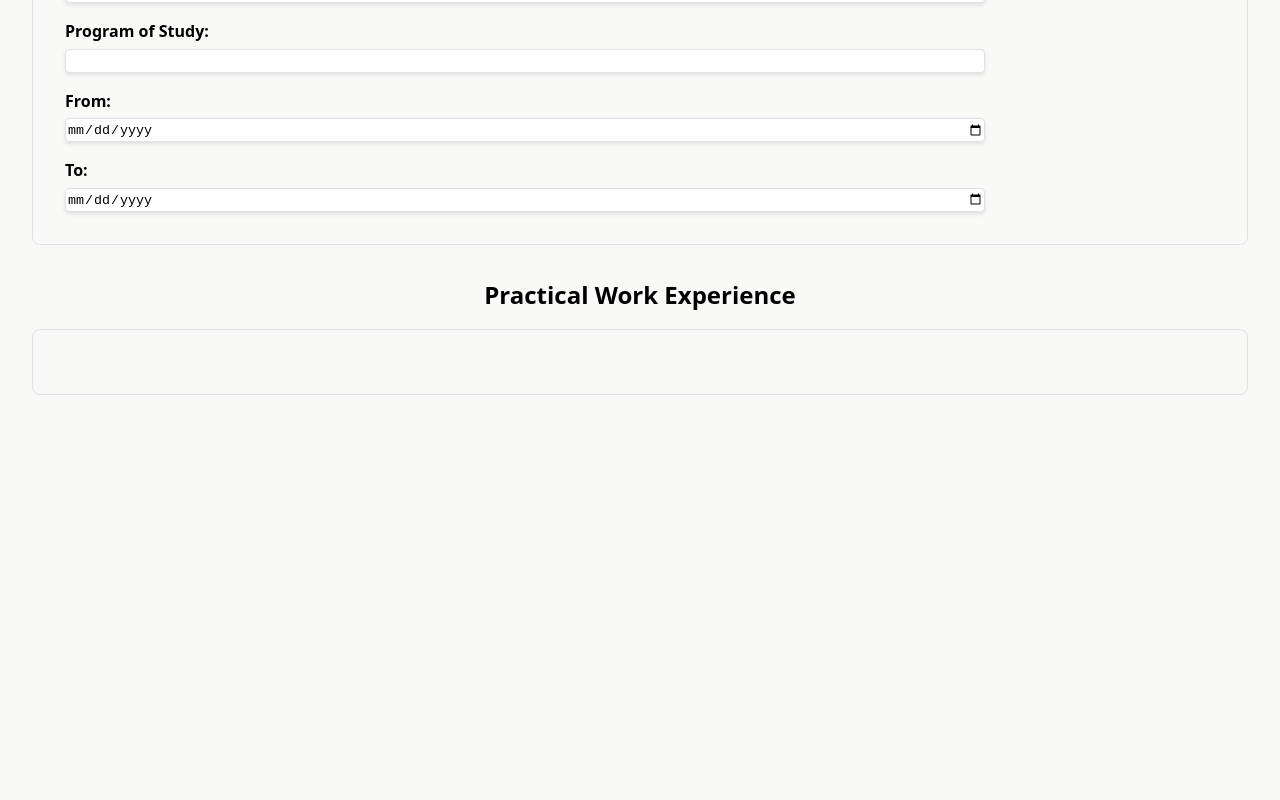
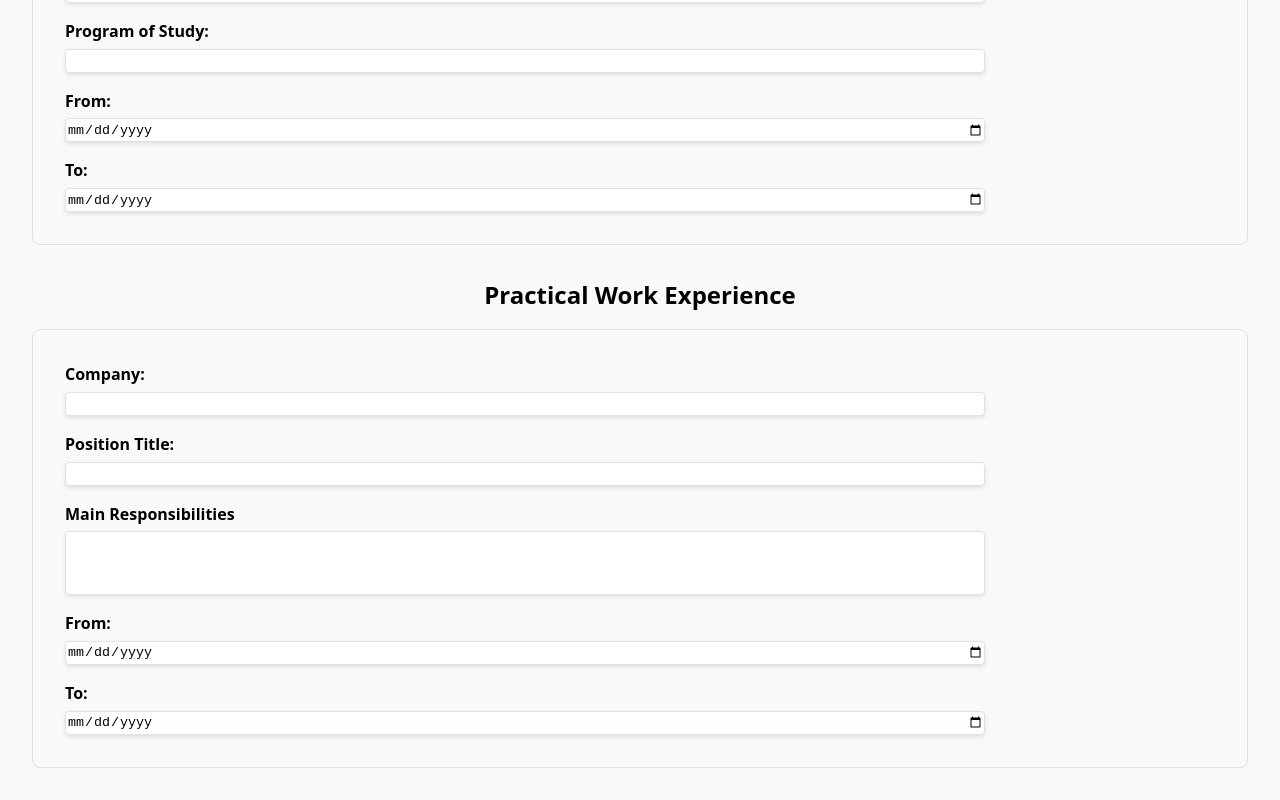
Before and after one commit to Agoth24/odin-cv-application, a React (Vite) app: page / in a window 1280 px wide. Shown: the part 579-1379 px from the top of the page. Before the commit the page ends 1006 px from the top, so only its background shows below. Built offline with nearby package versions, Linux system fonts and the light colour scheme.

Commit message:
Fixed the practical experience section

```diff
--- a/src/App.css
+++ b/src/App.css
@@ -48,15 +48,25 @@ label {
   font-weight: 600;
 }
 
+input {
+  max-width: 80%;
+  border: 1px solid var(--light-gray);
+  accent-color: var(--dark-ocean);
+  box-shadow: 0 2px 4px rgba(0, 0, 0, 0.1);
+  border-radius: 0.25rem;
+  max-width: 80%;
+  border: 1px solid var(--light-gray);
+
+}
 
 
-input {
-  height: 1.5rem;
-  max-width: 80%;
-  border: 1px solid var(--light-gray);
-  border-radius: 0.25rem;
-  box-shadow: 0 2px 4px rgba(0, 0, 0, 0.1);
-  accent-color: var(--dark-ocean);
+input:not([type="textarea"]) {
+  min-height: 1.5rem;
+}
+
+input[type="textarea"] {
+min-height: 4rem;
+
 }
 
 input:user-invalid {
--- a/src/components/PracticalExp.jsx
+++ b/src/components/PracticalExp.jsx
@@ -1,14 +1,21 @@
-import '../App.css'
-import FormGroup from './FormGroup'
+import "../App.css";
+import FormGroup from "./FormGroup";
 
 export default function PracticalExp() {
-
   return (
     <section>
       <h2>Practical Work Experience</h2>
       <form>
-
+        <FormGroup id="companyName" labelText="Company:" type="text" />
+        <FormGroup id="positionTitle" labelText="Position Title:" type="text" />
+        <FormGroup
+          id="jobResp"
+          labelText="Main Responsibilities"
+          type="textarea"
+        />
+        <FormGroup id="fromDate" labelText="From:" type="date" />
+        <FormGroup id="toDate" labelText="To:" type="date" />
       </form>
     </section>
-    )
+  );
 }
```
Lines whose indentation alone changed are shown as unchanged.
